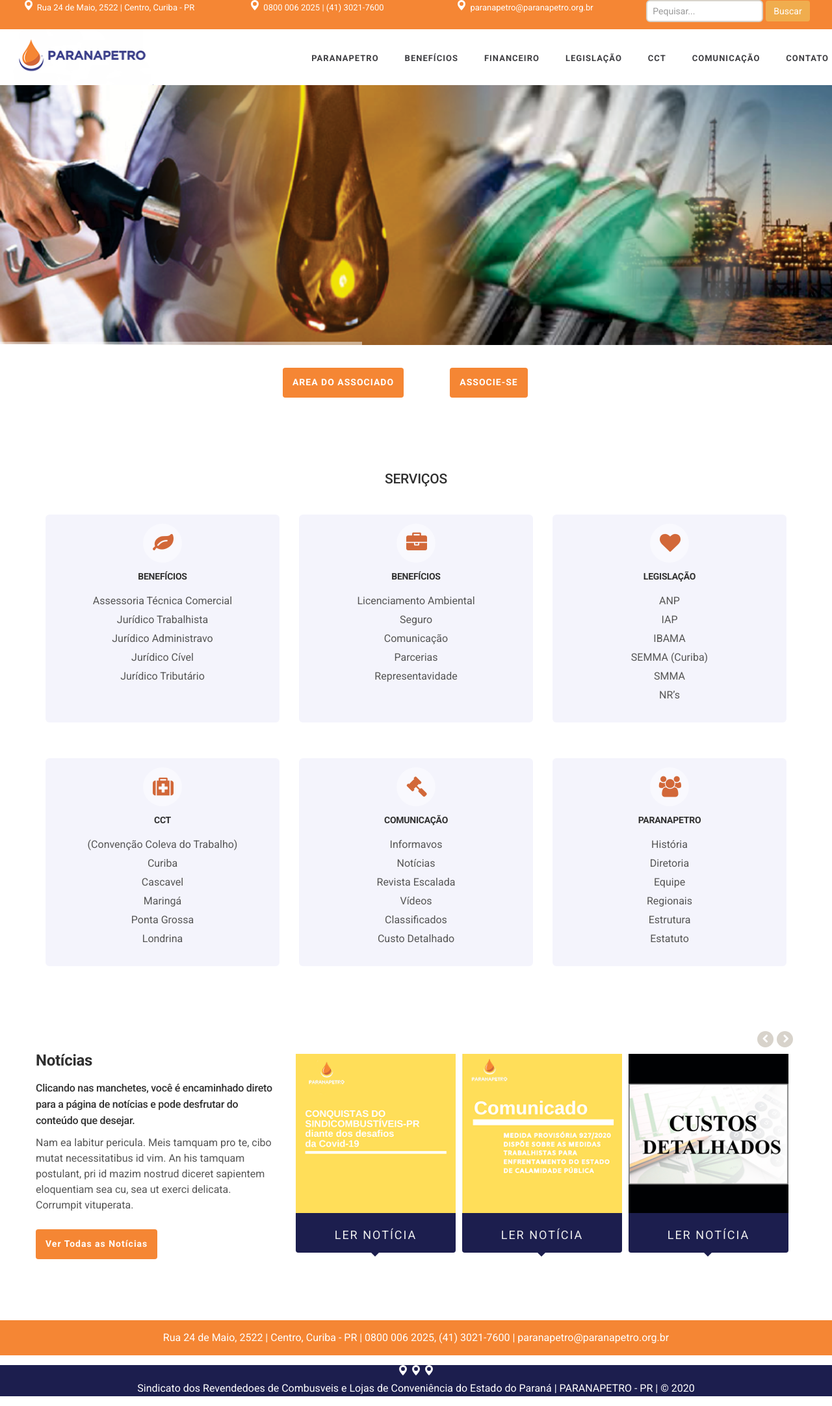
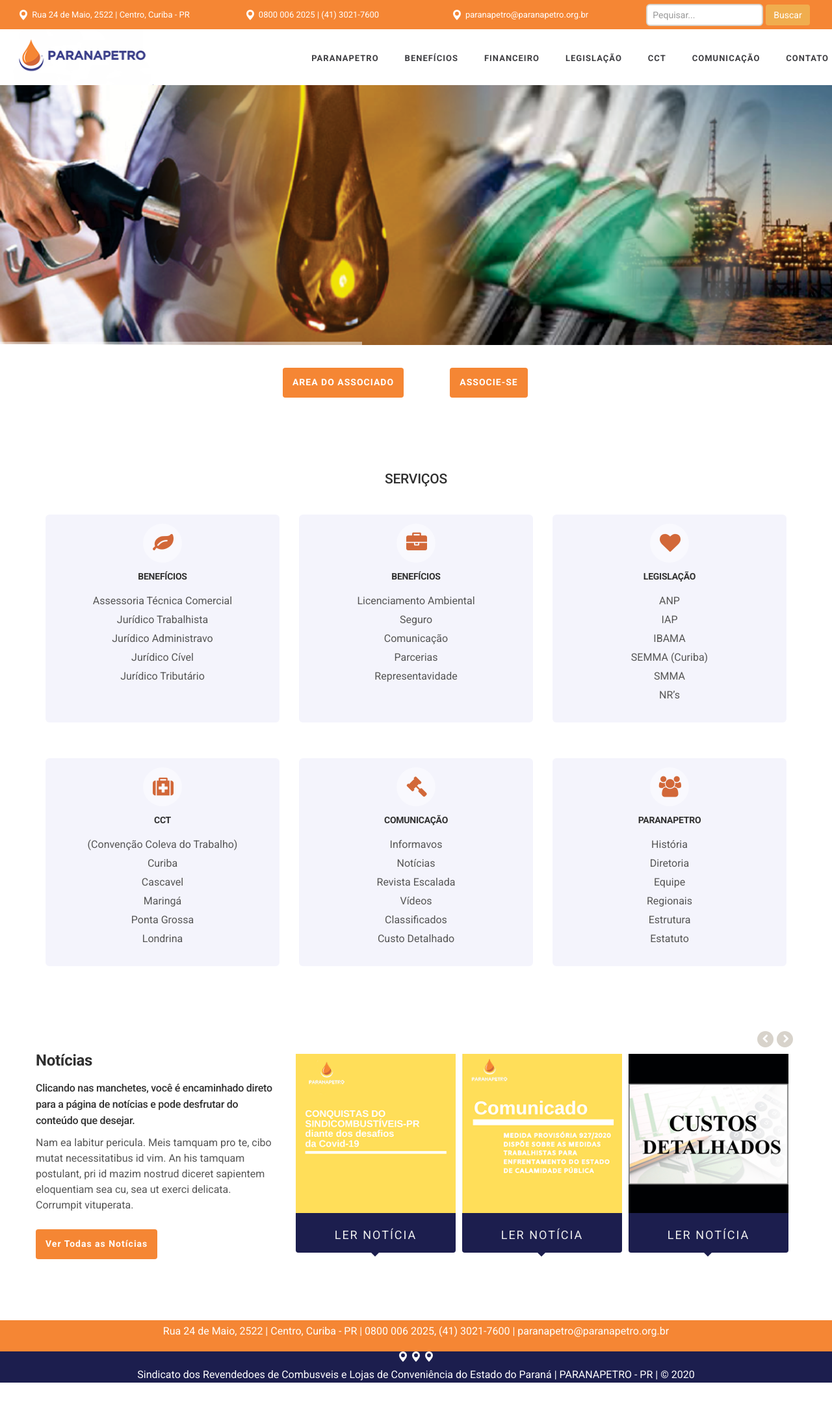
Before and after one commit to annassabino/projeto_paranapetro, a plain HTML site: page home.html in a window 1280 px wide. Shown: the whole page at 65% size. After the commit the page ends 2128 px from the top, so only its background shows below. Drawn offline with Linux system fonts and the light colour scheme; a script that the page names is missing.

Commit message:
Arrumando -> Top menu, Menu Principal e o Rodapé"

```diff
--- a/css/theme.css
+++ b/css/theme.css
@@ -78,9 +78,11 @@
 
 .top-bar {
 	width: 100%;
+	height: 45px;
+	display: flex;
+	justify-content: center;
 	background-color:#F58634;
 	padding-top: 0;
-	height: 45px;
 }
 
 .top-bar-itens {
@@ -93,10 +95,20 @@
 	padding-left: 15px;
 	color: #fff;
 	font-size: 13px;
+	display: flex;
+	justify-content: center;
+	align-items: center;
+	margin: 0;
+	padding: 0;
+	outline: none;
+	box-sizing: border-box;
 }
 
 .top-bar-itens img {
 	padding-right: 5px;
+	display: flex;
+	justify-content: center;
+	align-items: center;
 }
 
 .slide_noticias {
@@ -132,15 +144,28 @@
 }
 
 /**** PAGE CONTAINERS ****/
-.rodape1 p{
+.footer-home {
 	width: 100%;
+	height: auto;
+	margin: 0;
+	padding: 0;
+	outline: none;
+	box-sizing: border-box;
+}
+
+.rodape1 {
+	display: flex;
+	align-items: center;
+	justify-content: center;
+	width: 100%;
+	height: 48px;
 	background-color:#F58634;
-	padding-top: 15px;
-	padding-bottom: 15px;
 	color:#fff;
 }
 
 .rodape2 {
+	width: 100%;
+	height: 48px;
 	background-color:#1C1E4E;
 	color: #fff;
 }
@@ -1877,6 +1902,9 @@
 }
 
 /* flickr */
+@media  (max-width:1024px){
+.hidden-info { display: none; }
+}
 @media (min-width: 480px) and (max-width:979px){
 .FlickrImagesBlog li { width:20%; }
 }
--- a/home.html
+++ b/home.html
@@ -37,16 +37,16 @@
     <!--HEADER-->
     <!--top-bar-->
     <div class="top-bar">
-        <div class="top-bar-itens col-md-3">
-		   <p><img src="assets/geo-alt-fill.svg" alt="">Rua 24 de Maio, 2522 | Centro, Curiba - PR</p>
+        <div class="top-bar-itens col-md-3 hidden-info">
+		   <p><img src="assets/geo-alt-fill.svg" alt="Endereço">Rua 24 de Maio, 2522 | Centro, Curiba - PR</p>
 		</div>
 		<div class="top-bar-itens col-md-3">
-			<p><img src="assets/geo-alt-fill.svg" alt="">0800 006 2025 | (41) 3021-7600 </p>
+			<p><img src="assets/geo-alt-fill.svg" alt="Contatos">0800 006 2025 | (41) 3021-7600 </p>
 		</div>
-	    <div class="top-bar-itens col-md-3">
-			<p><img src="assets/geo-alt-fill.svg" alt="">paranapetro@paranapetro.org.br </p>
+	    <div class="top-bar-itens col-md-3 hidden-info">
+			<p><img src="assets/geo-alt-fill.svg" alt="E-mail">paranapetro@paranapetro.org.br </p>
 		</div>
-		<div class="top-bar-itens col-md-3">
+		<div class="top-bar-itens col-md-3 hidden-info">
 			<form class="form-inline">
 				<input class="form-control mr-sm-2" type="search" placeholder="Pequisar..." aria-label="Search">
 				<button class="btn btn-warning my-2 my-sm-0" type="submit">Buscar</button>
@@ -100,7 +100,7 @@
 							<li><a href="estatuto.pdf" target="_blank">CASCAVEL</a></li>
 						</ul>
 					</li>
-					<li><a href="contato.html">COMUNICAÇÃO</a>
+					<li class="dropdown"><a href="contato.html">COMUNICAÇÃO</a>
 						<ul class="dropdown-menu">
 							<li><a href="anp.html">NOTÍCIAS</a></li>
 							<li><a href="anp.html">REVISTA</a></li>
@@ -108,7 +108,7 @@
 							<li><a href="anp.html">CLASSIFICADOS</a></li>
 						</ul>
 					</li>
-					<li><a href="contato.html">CONTATO</a></li>
+					<li class="dropdown"><a href="contato.html">CONTATO</a></li>
 				</ul>
 			</div>
 		</div>
@@ -457,7 +457,7 @@
 
 	<!--//page-->
 	<!-- // Rodapé 1 -->
-
+	<section class="footer-home">
 		<div class="center rodape1">
 			<p>Rua 24 de Maio, 2522 | Centro, Curiba - PR | 0800 006 2025, (41) 3021-7600 | paranapetro@paranapetro.org.br</p>
 		</div>
@@ -467,6 +467,7 @@
 			<a href="#"><img src="assets/geo-alt-fill.svg" alt=""> </a>
 			<p>Sindicato dos Revendedoes de Combusveis e Lojas de Conveniência do Estado do Paraná | PARANAPETRO - PR | © 2020</p>
 		</div>
+	</section>
 
 
 
```
Lines whose indentation alone changed are shown as unchanged.
